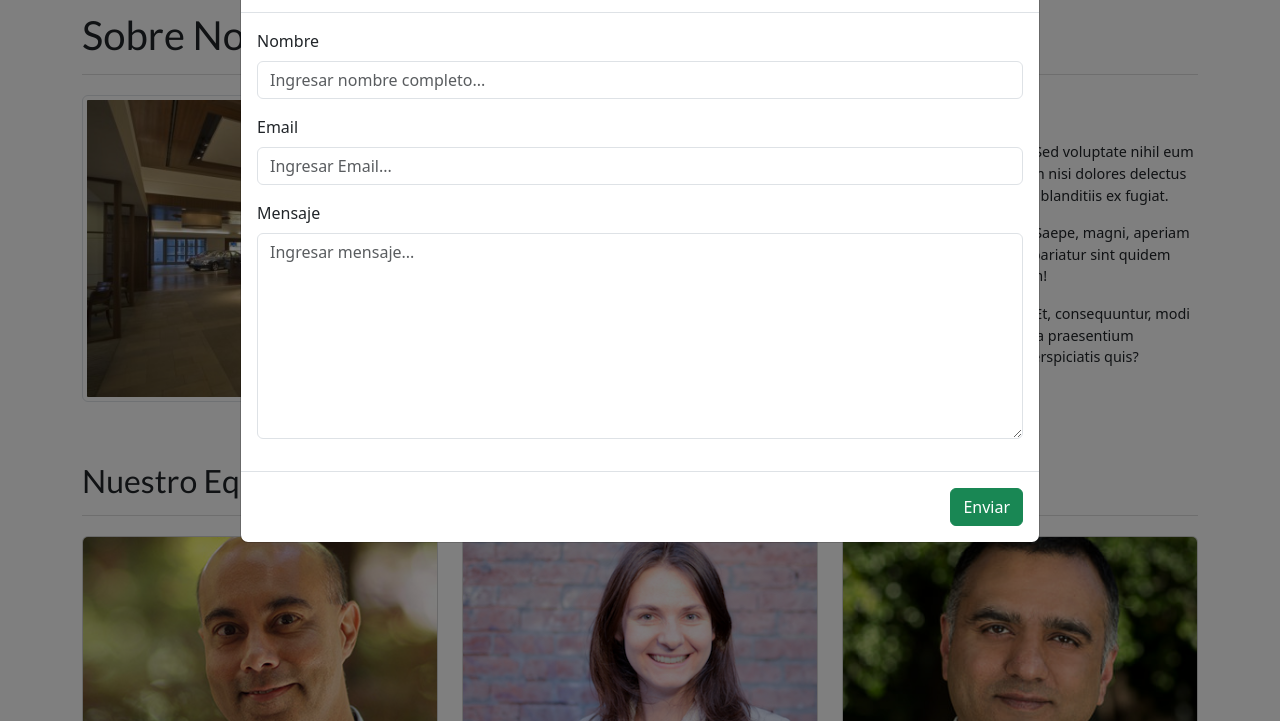
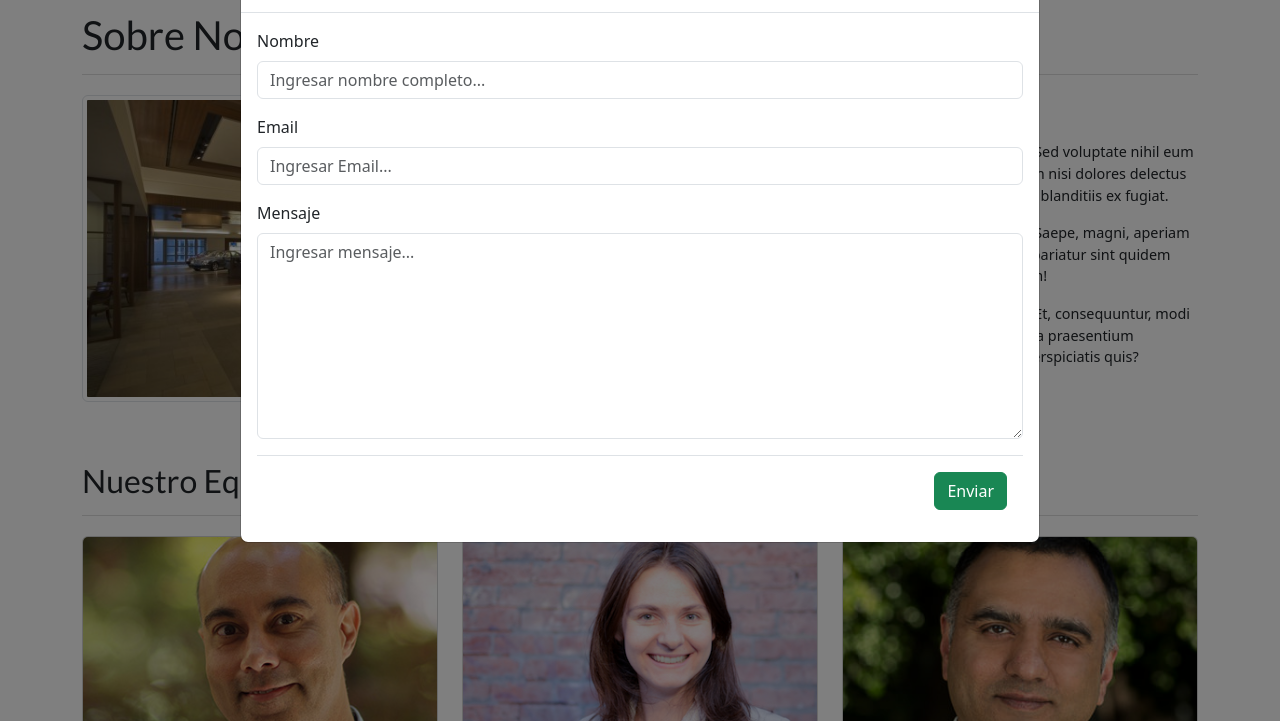
Before and after one commit to MariaRod123/proyecto-intro-front-hack-academy, a plain HTML site: page sobre-nosotros.html in a window 1280 px wide. Both pictures are taken after a click on the button "Contacto". Shown: the part 79-800 px from the top of the page. Drawn offline with nearby package versions, Linux system fonts and the light colour scheme.

Commit message:
:sparkles: ADD Enviar datos desde el formulario de contacto usando formspree

```diff
--- a/sobre-nosotros.html
+++ b/sobre-nosotros.html
@@ -224,7 +224,7 @@
           <button type="button" class="btn-close" data-bs-dismiss="modal" aria-label="Close"></button>
         </div>
         <div class="modal-body">
-          <form>
+          <form method="post" action="https://formspree.io/f/movdgdak">
             <div class="mb-3">
               <label for="name" class="form-label">Nombre</label>
               <input type="text" name="name" value="" class="form-control" placeholder="Ingresar nombre completo..." />
@@ -238,13 +238,18 @@
               <textarea name="message" rows="8" cols="40" class="form-control"
                 placeholder="Ingresar mensaje..."></textarea>
             </div>
+            <div class="modal-footer">
+              <button type="submit" class="btn btn-success" data-bs-dismiss="modal">
+              Enviar
+            </button>
+            </div>
           </form>
         </div>
-        <div class="modal-footer">
-          <button type="button" class="btn btn-success" data-bs-dismiss="modal">
+        <!--<div class="modal-footer">
+          <button type="submit" class="btn btn-success" data-bs-dismiss="modal">
             Enviar
           </button>
-        </div>
+        </div>-->
       </div>
     </div>
   </div>
```
Also changed, not shown: index.html (+8 -6 lines), ventas.html (+7 -6 lines).
